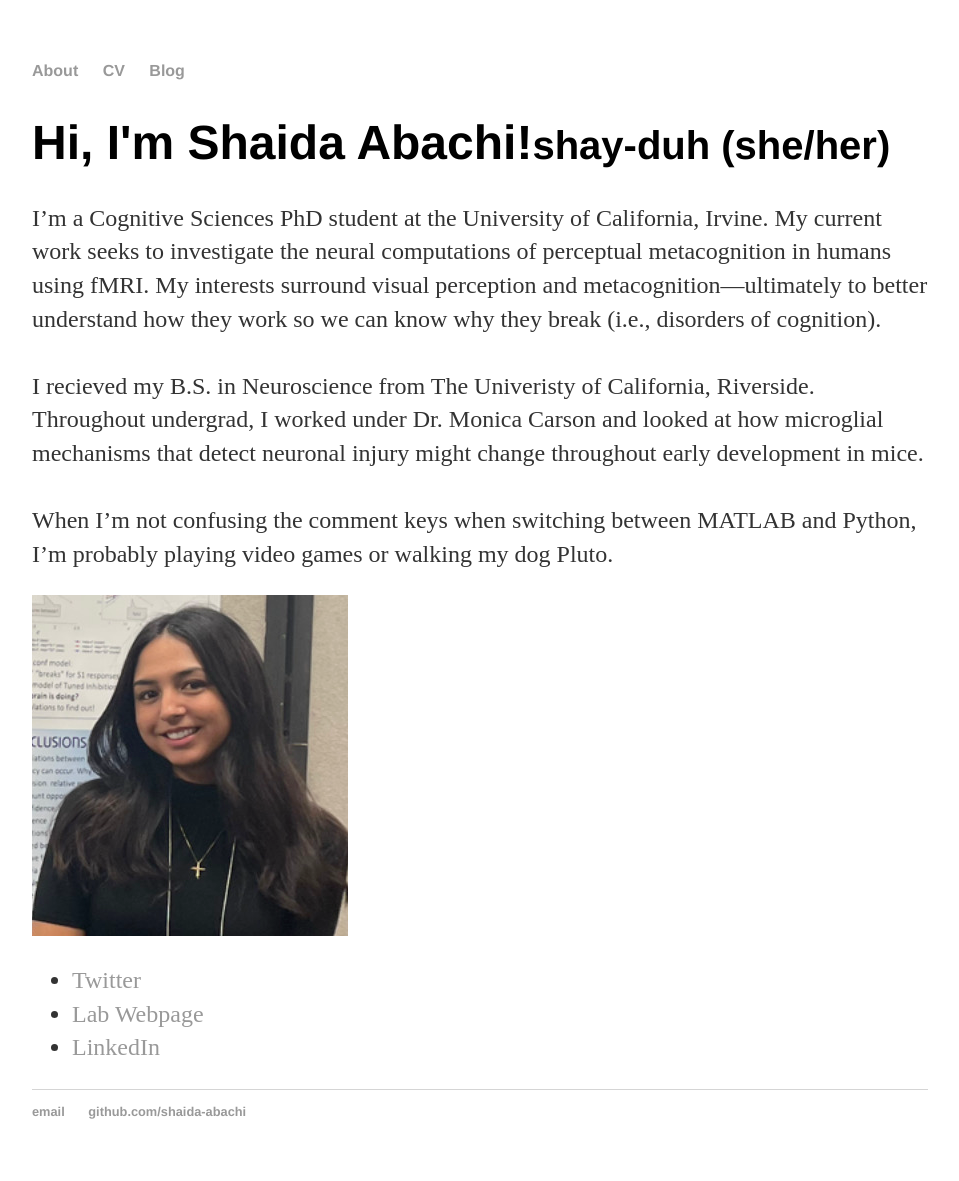
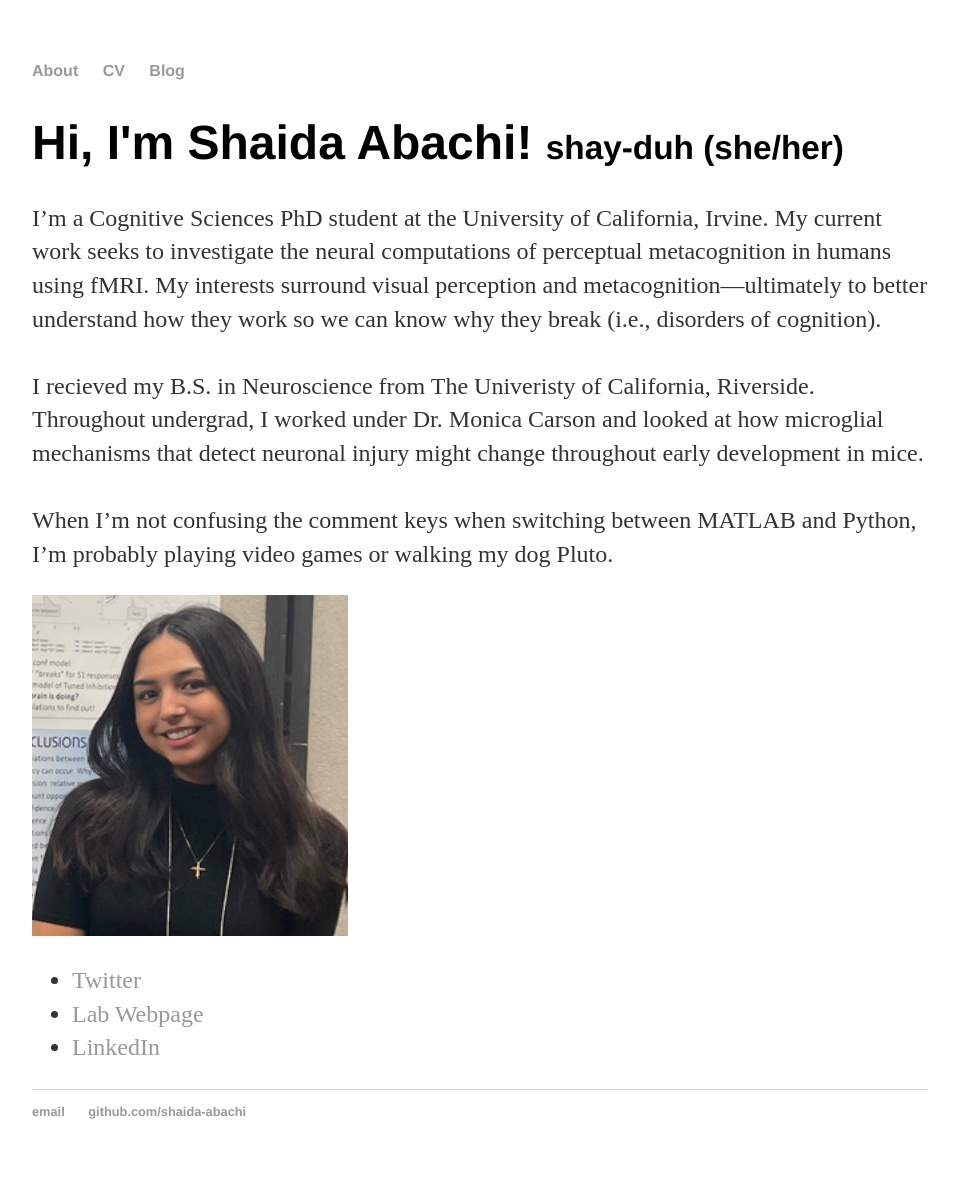
Before and after one commit to shaida-abachi/shaida-abachi.github.io, a Jekyll site: the page built from index.html, in a window 1280 px wide. Shown: the whole page, without its empty margins (160-1119 px from the left). Built offline with Jekyll 4.4.1, drawn with Linux system fonts in a browser that asks for light colours.

```diff
--- a/index.html
+++ b/index.html
@@ -4,7 +4,7 @@ title: Shaida Abachi
 ---
 
 		<div class="blurb">
-			<h1>Hi, I'm Shaida Abachi!<small>shay-duh (she/her)</small></h1>
+			<h1>Hi, I'm Shaida Abachi! <small><small>shay-duh (she/her)</small></small></h1>
 
 			<p>I’m a Cognitive Sciences PhD student at the University of California, Irvine. My current work seeks to investigate the neural computations of perceptual metacognition in humans using fMRI.
 				My interests surround visual perception and metacognition—ultimately to better understand how they work so we can know why they break (i.e., disorders of cognition).<br><br>
```
